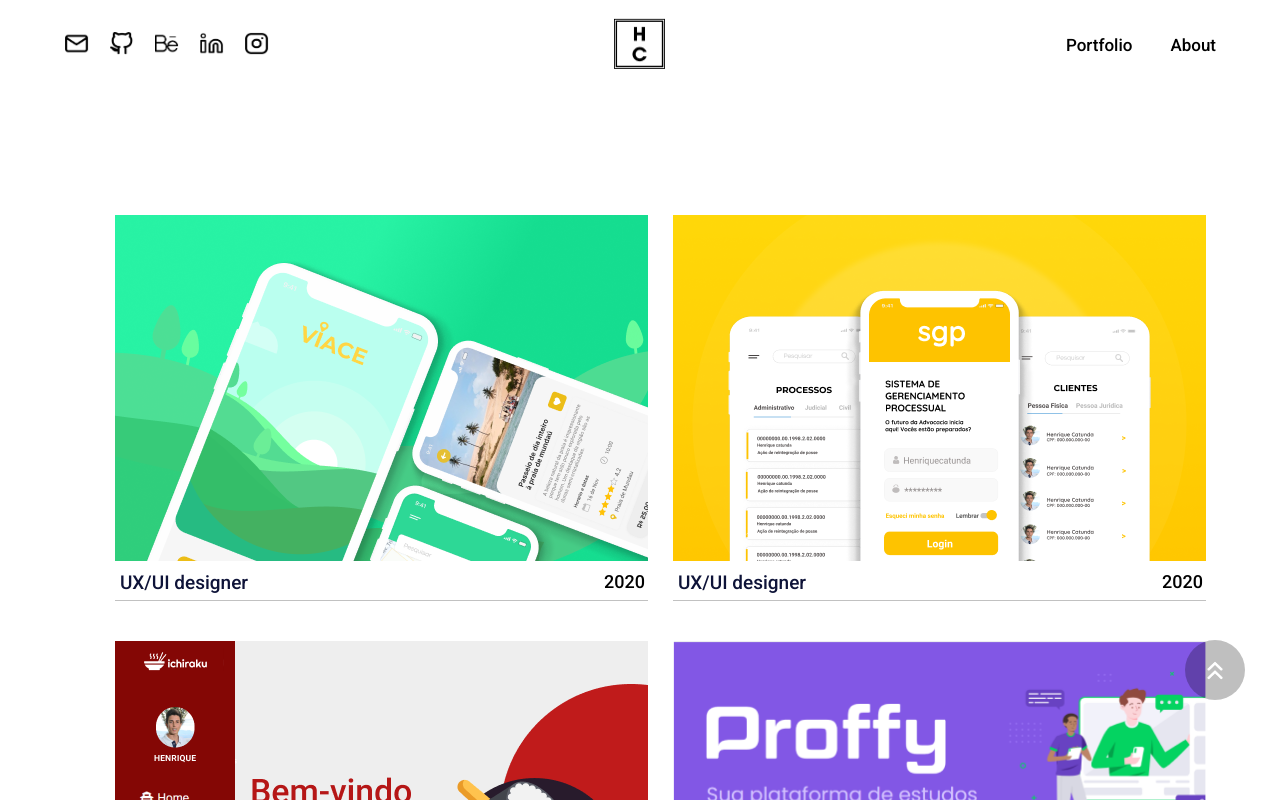
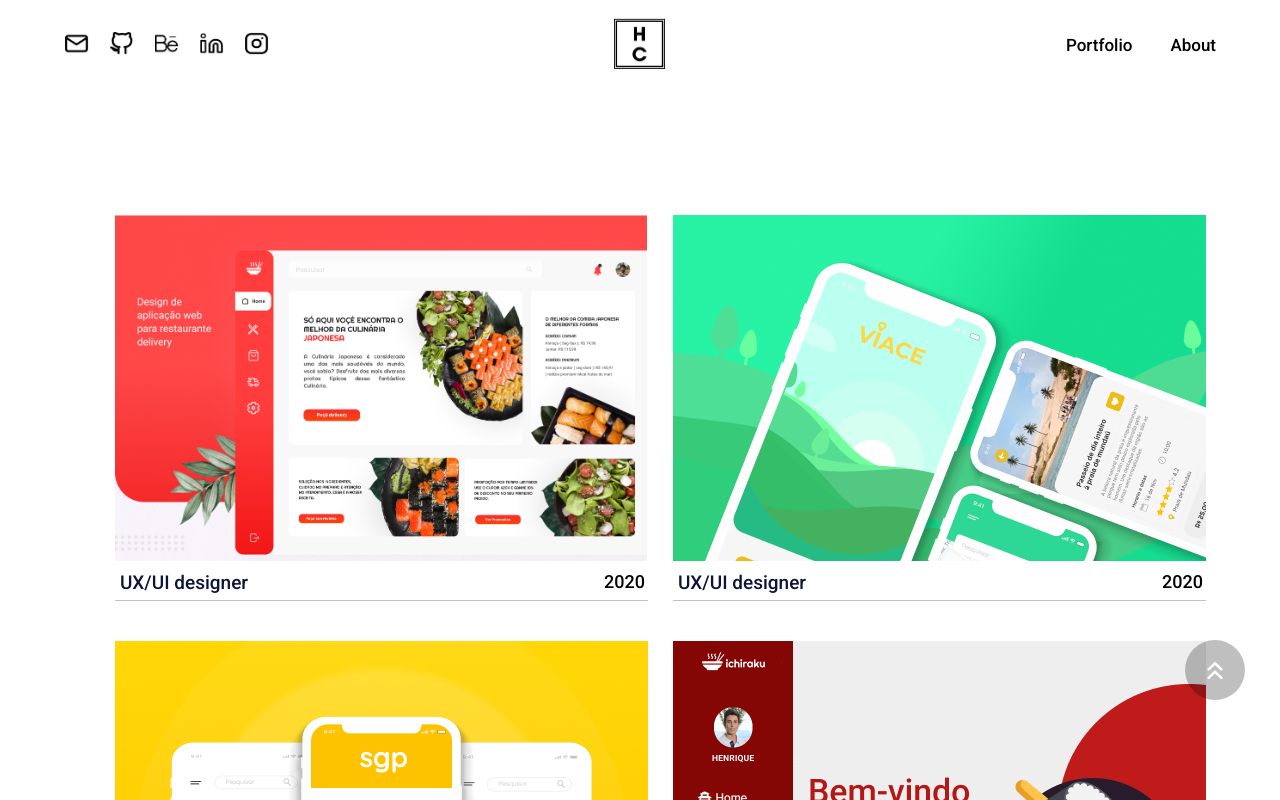
Before and after one commit to henriquecatunda/Henrique-site, a React (Create React App) app: page / in a window 1280 px wide. Shown: the top 800 px of the page. Built offline with nearby package versions, Linux system fonts and the light colour scheme.

Commit message:
add projeto

```diff
--- a/src/components/InfoUser/index.js
+++ b/src/components/InfoUser/index.js
@@ -1,7 +1,7 @@
 import React from "react";
 import {ButtonContato} from "../Header/style";
 import {Container, Avatar, Informacao, User,Titulo,Pessoal,Formacao} from './style';
-import AvatarImg from '../../assets/foto.jpg';
+import AvatarImg from '../../assets/foto2.jpg';
 import Curriculo from '../../Documents/Henriquecurrículo.pdf'
 
 function InfoUser(){
--- a/src/components/Projetos/index.js
+++ b/src/components/Projetos/index.js
@@ -6,6 +6,7 @@
 import ichiraku from '../../assets/projetos/ichiraku.png'
 import svg from '../../assets/projetos/svg.png'
 import viace from '../../assets/projetos/viace.png'
+import Ichira from '../../assets/projetos/ichira.png'
 import {Container, MyProjeto, Img, Profite,Title, Descricao, Linguagens} from './styles';
 
 
@@ -14,6 +15,22 @@
     return(
 
         <Container>
+
+            <MyProjeto>
+                <a href="https://www.behance.net/gallery/108724569/Delivery-Ichiraku" target="_blank" rel="noopener noreferrer">
+                <Profite>
+
+                    <Img> <img   src={Ichira} alt="gameflix"/>   </Img>
+                    <Linguagens> <p> Design Ichiraku </p> </Linguagens>
+
+                    <div className="info">
+                    <Title>UX/UI designer</Title>
+                    <Descricao>2020</Descricao>
+                    </div>
+                </Profite>
+                </a>
+
+            </MyProjeto>
 
             <MyProjeto>
                 <a href="https://www.behance.net/gallery/107737225/VIACE" target="_blank" rel="noopener noreferrer">
```
Also changed, not shown: src/assets/foto2.jpg (added), src/assets/projetos/ichira.png (added).
